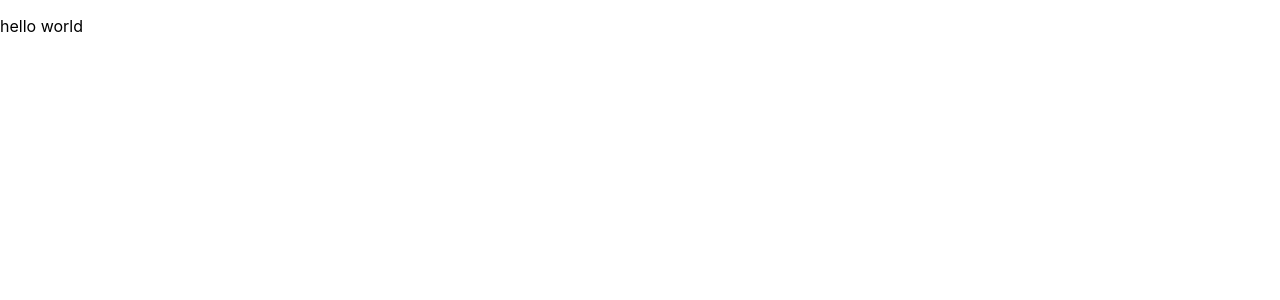
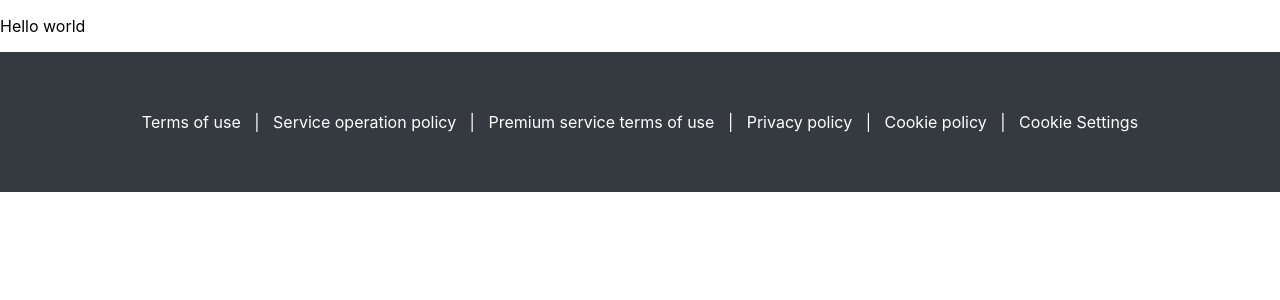
Before and after one commit to LikeLionToy1/toy-project, a React (Create React App) app in the folder artist-community/: page / in a window 1280 px wide. Shown: the top 300 px of the page. Built offline with nearby package versions, Linux system fonts and the light colour scheme.

Commit message:
풋터 정말 간단하게 만들기

```diff
--- a/artist-community/package.json
+++ b/artist-community/package.json
@@ -9,6 +9,7 @@
     "react": "^18.2.0",
     "react-dom": "^18.2.0",
     "react-scripts": "5.0.1",
+    "reactstrap": "^9.2.0",
     "web-vitals": "^2.1.0"
   },
   "scripts": {
--- a/artist-community/src/pages/Feed.jsx
+++ b/artist-community/src/pages/Feed.jsx
@@ -1,11 +1,19 @@
 import React from "react";
 
-const Feed = () => {
+import App from "../App";
+import Header from "./Header";
+import Navigator from "./Navigator";
+import Footer from "./Footer";
+
+function Feed() {
   return (
     <>
-      <p>hello world</p>
+      {/* <Header></Header> */}
+      {/* <Navigator></Navigator> */}
+      <p>Hello world</p>
+      <Footer></Footer>
     </>
   );
-};
+}
 
 export default Feed;
--- /dev/null
+++ b/artist-community/src/pages/Footer.jsx
@@ -0,0 +1,19 @@
+import React from "react";
+import { Row, Col } from "reactstrap";
+
+import styles from "../style/Footer.css";
+
+const Footer = () => {
+  return (
+    <div id="main-footer">
+      <p>
+        Terms of use &nbsp;&nbsp;|&nbsp;&nbsp; Service operation policy
+        &nbsp;&nbsp;|&nbsp;&nbsp; Premium service terms of use
+        &nbsp;&nbsp;|&nbsp;&nbsp; Privacy policy &nbsp;&nbsp;|&nbsp;&nbsp;
+        Cookie policy &nbsp;&nbsp;|&nbsp;&nbsp; Cookie Settings
+      </p>
+    </div>
+  );
+};
+
+export default Footer;
--- /dev/null
+++ b/artist-community/src/style/Footer.css
@@ -0,0 +1,8 @@
+#main-footer {
+  background: #343a40;
+  color: #fff;
+  height: 140px;
+  display: flex;
+  justify-content: center;
+  align-items: center;
+}
```
Also changed, not shown: artist-community/src/pages/Header.jsx (added), artist-community/src/pages/Navigator.jsx (added), 2 other files (tests, documents, lock files or other folders).
